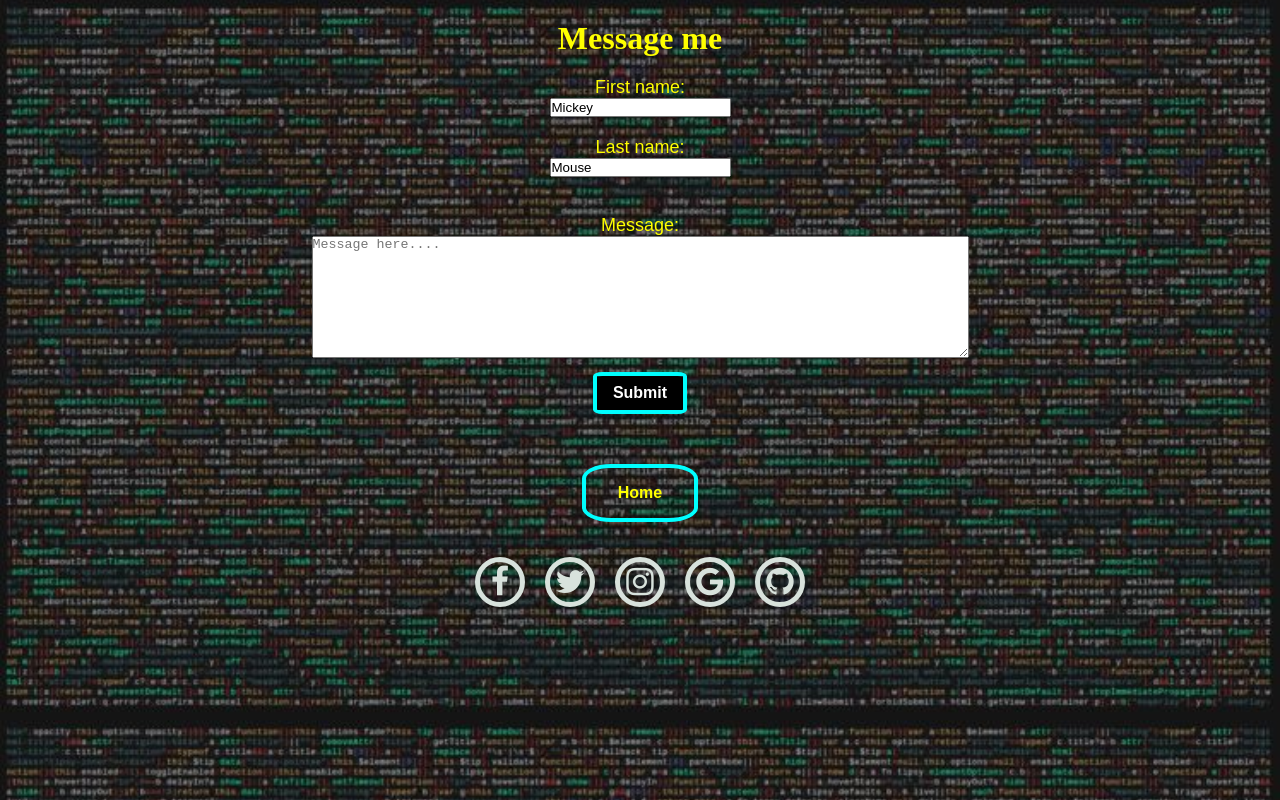
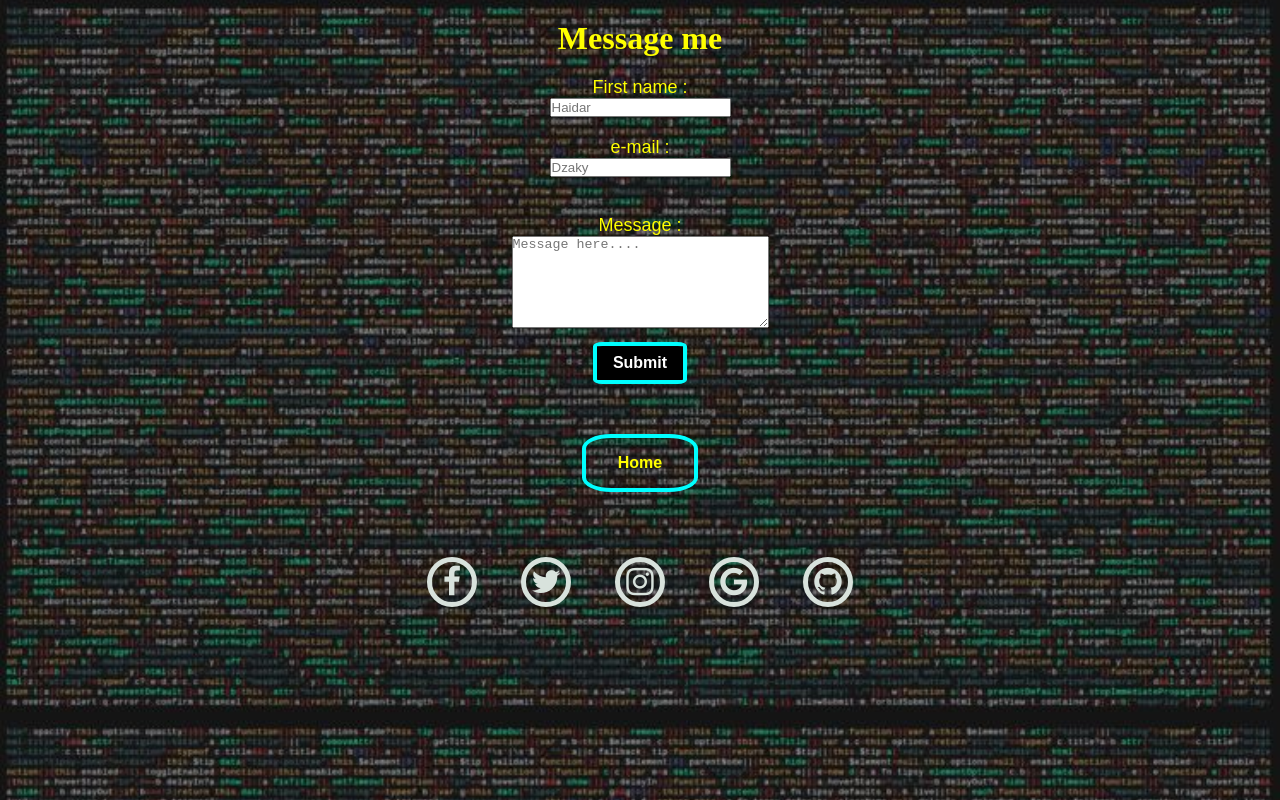
Before and after one commit to haidardzaky/haidardzaky.github.io, a plain HTML site: page contact.html in a window 1280 px wide. Drawn offline with Linux system fonts and the light colour scheme; a web font is replaced by a local one.

Commit message:
neat social media

```diff
--- a/contact.html
+++ b/contact.html
@@ -17,14 +17,14 @@
   <div class="form">
     <h1>Message me</h1>
     <form action="index">
-      <p>First name:</p>
-      <input type="text" name="firstname" value="Mickey">
+      <p>First name :</p>
+      <input type="text" name="name" placeholder="Haidar">
       <br>
-      <p>Last name:</p>
-        <input type="text" name="lastname" value="Mouse">
+      <p>e-mail :</p>
+        <input type="text" name="email" placeholder="Dzaky">
         <br><br>
-      <p>Message:</p>
-      <textarea name="name" rows="8" cols="80" placeholder="Message here...."></textarea>
+      <p>Message :</p>
+      <textarea name="name" rows="6" cols="30" placeholder="Message here...."></textarea>
     </form>
     <form action="index">
       <input type="submit" value="Submit" class="submit">
--- a/styles.css
+++ b/styles.css
@@ -116,15 +116,16 @@ it should always be at the center of the browser */
   position: absolute;
   left: 50%;
   transform: translate(-50%, -50%);
-  justify-content: center;
-  margin-top: 20px;
+
+  margin-top: 50px;
+
 }
 
 /* Style the Un-order list by setting its list-style to none */
 
 .wrapper ul {
-  list-style: none;
   text-align:center;
+  margin: 20px;
 
 }
 
@@ -137,12 +138,11 @@ it should always be at the center of the browser */
   width: 40px;
   height: 40px;
   line-height: 40px;
-  margin: 0 10px;
+  margin: 20px;
   text-align: center;
   cursor: pointer;
   border-radius: 50%;
   border: 5px solid #D8E2DC;
-  float: left;
   transition: all 0.5s ease;
 }
 
@@ -241,9 +241,6 @@ to align it properly */
   .wrapper ul li {
     margin-top: 10px;
   }
-  .wrapper ul li.google {
-    margin-left: 60px;
-  }
 }
 
 @media screen and (max-width: 340px) {
```
